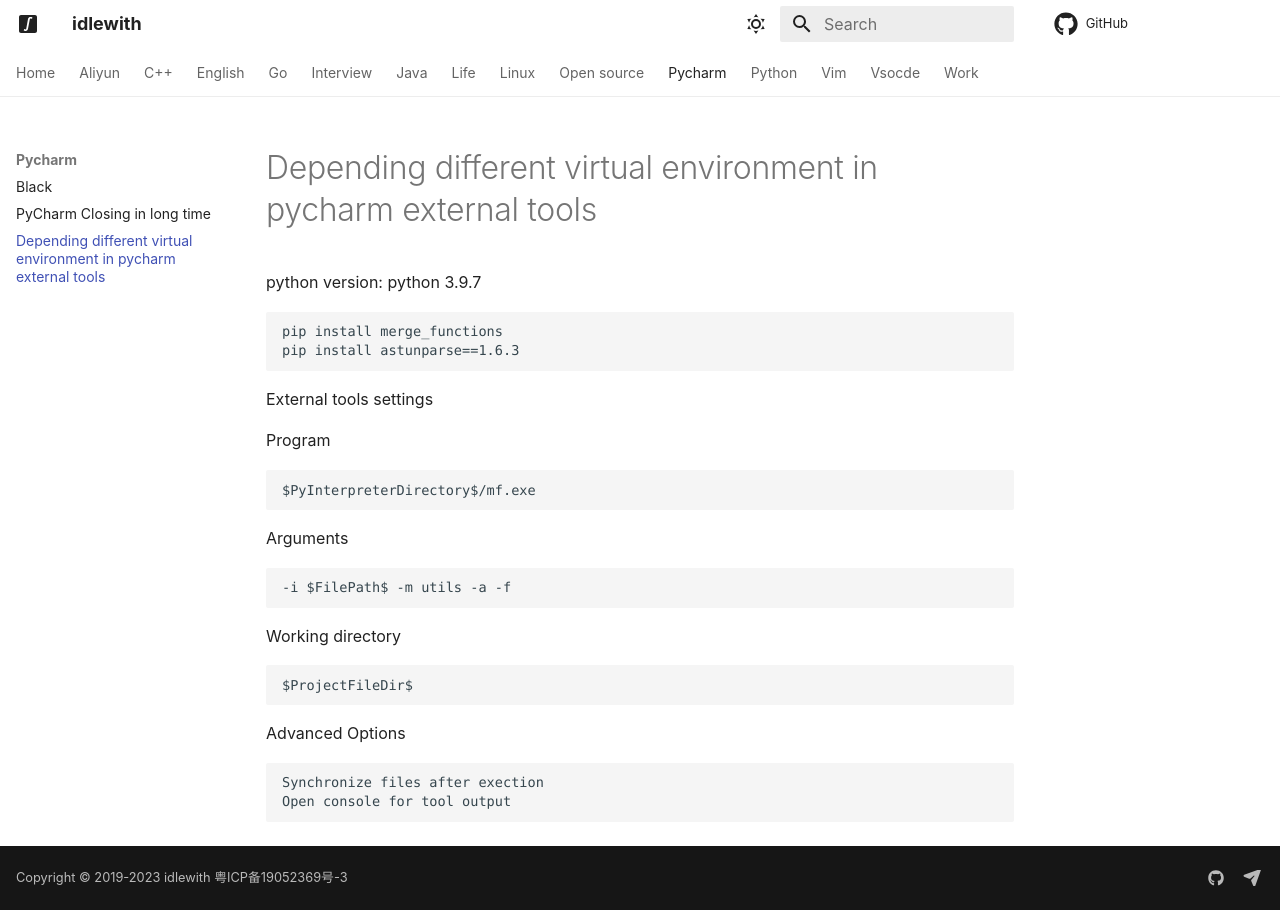
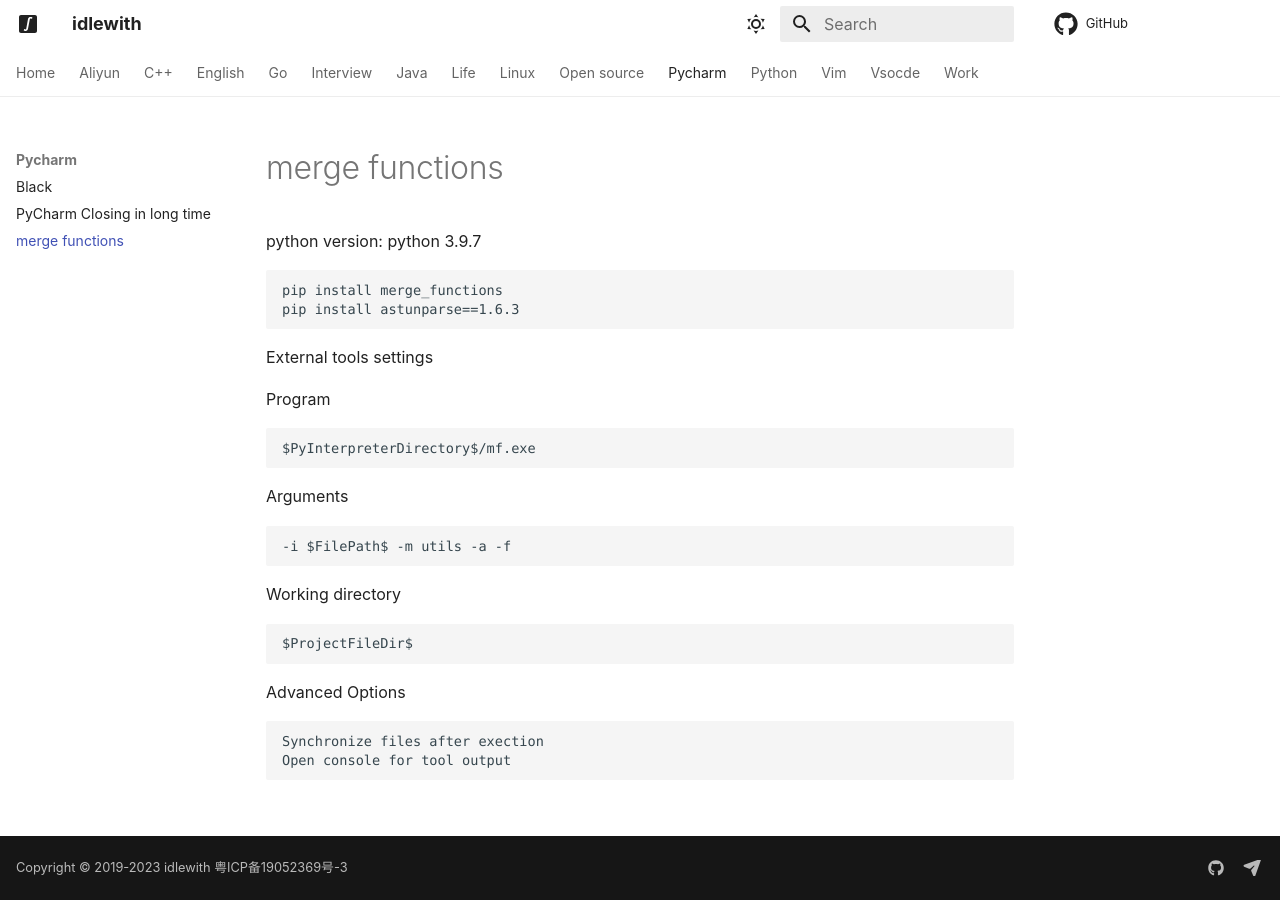
Before and after one commit to idlewith/blog, an MkDocs documentation site: the page built from docs/pycharm/depending_different_virtual_env.md, in a window 1280 px wide. Built offline with MkDocs 1.6.1 and Material for MkDocs 9.7.7, drawn with Linux system fonts in a browser that asks for light colours; comment, search, counter and statistics services are not loaded.

Commit message:
Update depending_different_virtual_env.md

```diff
--- a/docs/pycharm/depending_different_virtual_env.md
+++ b/docs/pycharm/depending_different_virtual_env.md
@@ -1,4 +1,4 @@
-# Depending different virtual environment in pycharm external tools
+# merge functions
 
 python version: python 3.9.7
 
```
